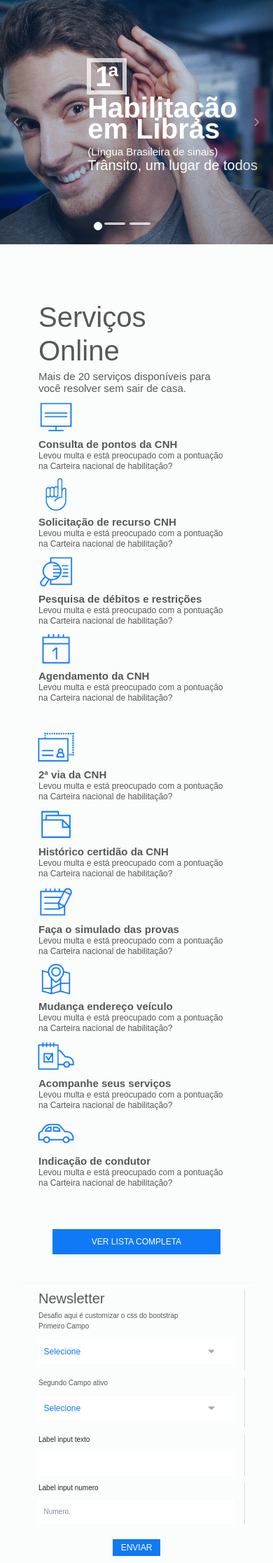
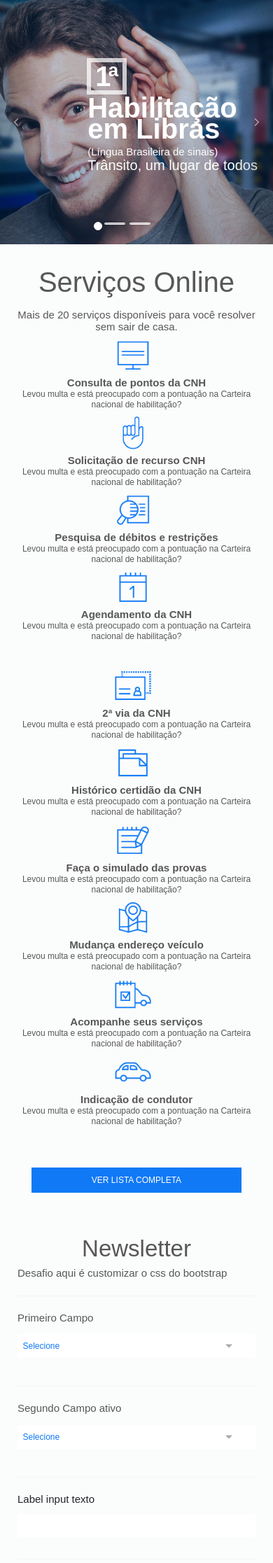
Before and after one commit to allisonjuliodeoliveiranunes/TestFrontNetFlex, a PHP site: page / in a window 390 px wide. Shown: the part 62-2295 px from the top of the page at 70% size. Run offline with PHP 8.4, Linux system fonts and the light colour scheme; some libraries are stand-ins or nearby versions.

Commit message:
Ajuste mobile

```diff
--- a/assets/css/style.css
+++ b/assets/css/style.css
@@ -140,6 +140,15 @@ html, body{
   min-width: 300px;
   padding: 1em;
 }
+#search-area-mobile {
+  right: 0;
+  top: 60px;
+  width: 100%;
+  min-width: 300px;
+  padding: 20px;
+  z-index: 4;
+  background: #586064;
+}
 .desktop-menu input[type=text] {
   width: 100%;
   box-sizing: border-box;
@@ -164,7 +173,10 @@ html, body{
   max-width: 150px;
 }
 .mobile-menu  .navbar-toggle:hover{
-  background: transparent !important;
+  background: #586064 !important;
+}
+.hover-navbar{
+  background: #586064 !important;
 }
 .mobile-menu button:hover{
   background: #586064 !important;
@@ -271,7 +283,13 @@ html, body{
 #footer .logo img{
   max-width: 150px;
 }
+
+/* quebra mobile */
 @media ( max-width: 992px){
+.container{
+ max-width: 100%;
+ padding: 0;
+}
 .carousel-inner .carousel-item img{
 	height: 350px;
 	object-fit: cover;
@@ -291,7 +309,43 @@ html, body{
   margin-top: -11px;
   margin-left: 1px;
 }
+.servicos-online{
+  margin-top: 1em !important;
+  text-align: center;
 }
+.servicos-online h1{
+  padding-right: 0;
+  padding: 10px 0;
+}
+.form-home{
+  padding: 0 40px !important;
+  border-bottom: 0 !important;
+  border-top: 0 !important;
+}
+.form-home h2{
+  text-align: center;
+  font-size: 33px;
+}
+.form-home span{
+  text-align: center;
+  font-size: 15px;
+}
+.form-home .col-md-2{
+  padding: 20px 0;
+  border-right: 0 !important;
+  border-top: 1px solid #f4f4f4;
+}
+.form-home .col-md-2:first-child{
+  border-top: 0 !important;
+}
+.form-home .btn-bt{
+ padding: 1em 3em !important;
+}
+}
+
+
+
+
 @media ( max-width: 640px){
 .carousel-inner .textDT {
   max-width: 90%;
--- a/pages/header.php
+++ b/pages/header.php
@@ -5,7 +5,7 @@
             <li class="hover"><a href="#" class="hover"><span class="text-thin">Disque Detran</span></a></li>
             <li class="hover"><a href="#" class="hover"><span class="text-thin"> Dúvidas Frequentes</span></a></li>
             <li class="hover"><a href="#" class="hover"><span class="bold"> Cadastre-se</span></a></li>
-            <li class="hover"><a href="#" class="hover"><span class="entrar border-all-white padding-halve hover radius"> Entrar</span></a></li>
+            <li class="hover"><button type="button" class="entrar border-all-white padding-halve hover radius transparent-bg white margin-top-half" data-toggle="modal" data-target="#login-pop">Entrar</button></li>
           </ul>
         </div>
       </nav>
@@ -90,17 +90,22 @@
    <!-- Menu mobile -->
    <nav class="mobile-menu navbar-default hidden-md hidden-lg" role="navigation">
   <div class="navbar-header blue-bg">
-  	<button type="button" class="navbar-toggle hover border-none radius-none margin-none padding-two" data-toggle="collapse" data-target=".navbar-collapse">
+  	<button  type="button" class="navbar-toggle hover border-none radius-none margin-none padding-two" data-toggle="collapse" data-target=".navbar-collapse">
 		<i class="fa fa-bars white fa-2x" aria-hidden="true"></i>
     </button>
-    <button type="button" class="search navbar-toggle hover border-none radius-none margin-none padding-two" data-toggle="collapse" data-target=".navbar-collapse">
+
+    <button type="button" id="icon-search-mobile" class="navbar-toggle hover border-none radius-none margin-none padding-two" data-target=".hover-navbar">
 		<i class="fa fa-search white fa-2x" aria-hidden="true"></i>
     </button>
+    <form id="search-area-mobile" class="absolute display-none">
+      <input type="text" class="radius-one form-control" name="search" placeholder="O que procura?" >
+    </form>
+
      <a class="navbar-brand padding-one" href="#"><img src="assets/images/logo_detran.png"></a>
   </div>
   <div class="navbar-collapse collapse border-none gray-bg box-width text-left zindex-4 absolute">
     <ul class="nav navbar-nav navbar-left padding-two">
-    	<li class="text-size-150 hover"><a href="#" class="entrar border-all-white padding-halve hover radius whiteImp">Entrar</a></li>
+    	<li class="text-size-150 hover"><button class="entrar border-all-white padding-halve hover radius whiteImp transparent-bg margin-left-one" data-toggle="modal" data-target="#login-pop">Entrar</button></li>
         <li class="text-size-150 white!"><a href="#" class="whiteImp bold">Cadastre-se</a></li>
         <li class="text-size-150 white!"><a href="#about"  class="whiteImp">Dúvidas Frequentes</a></li>
         <li class="text-size-150 white!"><a href="#about"  class="whiteImp">Habilitação</a></li>
@@ -122,4 +127,39 @@
         $("#search-area").slideToggle("slow");
     });
 });
+    $(document).ready(function(){
+    $("#icon-search-mobile").click(function(){
+        $("#search-area-mobile").slideToggle("fast");
+    });
+});
 </script>
+
+
+<div class="modal fade" id="login-pop" role="dialog">
+    <div class="modal-dialog">
+      <!-- Modal content-->
+      <div class="modal-content">
+        <div class="modal-header blue-bg">
+          <button type="button" class="close white" data-dismiss="modal">&times;</button>
+          <h4 class="modal-title text-center"><img src="assets/images/logo_detran.png" class="box-width center-block"><br><span class="white">Acesso à sua conta</span></h4>
+        </div>
+        <div class="modal-body">
+          <form id="login-area" class="">
+                <label class="padding-top-halve text-size-120 blue text-fit">Insira seu e-mail ou CPF</label>
+                <input class="form-control" type="text" name="login" placeholder="Ex: Allison Julio" >
+                <label class="padding-top-one text-size-120 blue text-fit"">Insira sua senha</label>
+                <input class="form-control" type="password" name="login" placeholder="xxxx" >
+                <button type="button" class="btn btn-default center-block padding-top-halve padding-bottom-halve display-table text-center margin-top-two" data-dismiss="modal">ENTRAR</button>
+            </form>
+        </div>
+        <div class="modal-footer text-left table">
+          <span class="text-left"> Ou faça login usando</span>
+          <button type="button" class="face grey-bg border-none padding-one" data-dismiss="modal"><i class="fa fa-facebook white fa-2x" aria-hidden="true"></i></button>
+          <button type="button" class="gplus grey-bg border-none padding-one" data-dismiss="modal"><i class="fa fa-google-plus white fa-2x" aria-hidden="true"></i></button>
+          <button type="button" class="linkedin grey-bg border-none padding-one" data-dismiss="modal"><i class="fa fa-linkedin white fa-2x" aria-hidden="true"></i></button>
+          <button type="button" class="rss grey-bg border-none padding-one" data-dismiss="modal"><i class="fa fa-rss white fa-2x" aria-hidden="true"></i></button>
+        </div>
+      </div>
+
+    </div>
+  </div>
```
Also changed, not shown: assets/css/custom-style-bootstrap.css (+39 -1 lines), assets/images/logo-detran-sp-color.png (added).
